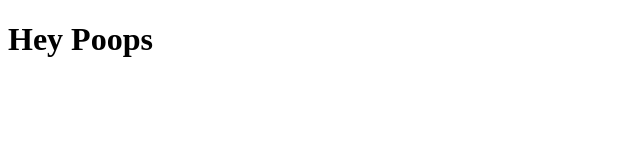
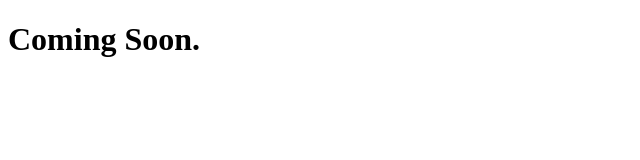
Before and after one commit to Iamduet/iamduet.github.io, a plain HTML site: page index.html in a window 1280 px wide. Shown: the whole page, without its empty margins (0-640 px from the left). Drawn offline with Linux system fonts and the light colour scheme.

Commit message:
Update index.html

```diff
--- a/index.html
+++ b/index.html
@@ -1,6 +1,6 @@
 <!DOCTYPE html>
 <html>
 <body>
-<h1>Hey Poops</h1>
+<h1>Coming Soon.</h1>
 </body>
 </html>
```
